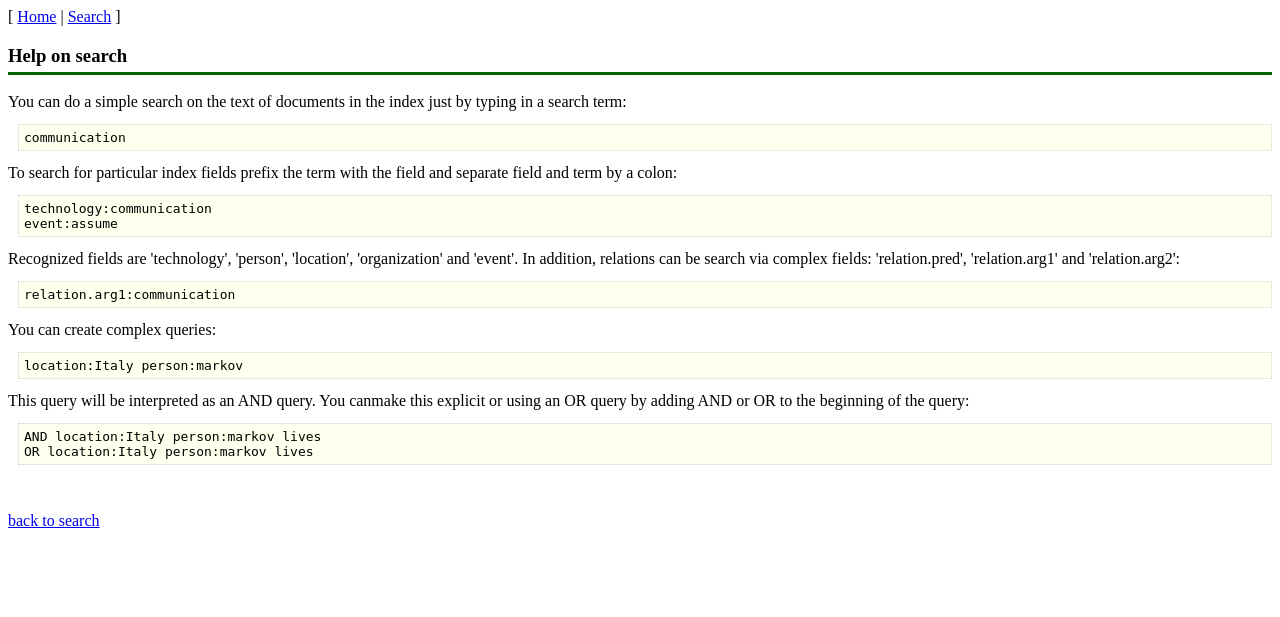
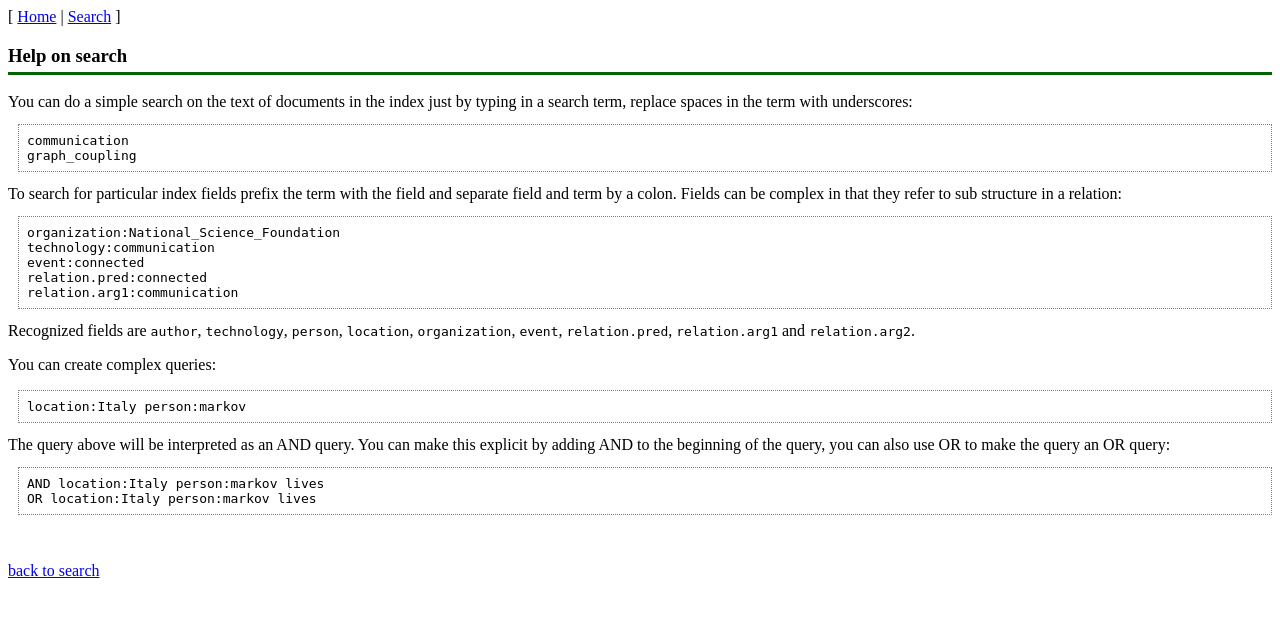
Before and after one commit to brandeis-llc/dtriac-pipeline, a Flask app: page /help in a window 1280 px wide. Shown: the top 617 px of the page. Run offline with Flask 2, Linux system fonts and the light colour scheme.

Commit message:
Added search functionality (displaying matching sentences).

```diff
--- a/scripts/site/main.py
+++ b/scripts/site/main.py
@@ -6,11 +6,8 @@ from utils.query import query
 from utils.misc import get_var
 
 
+INDEX_DOC = Index('demo_documents')
 INDEX_SEN = Index('demo_sentences')
-INDEX_SEC = Index('demo_sections')
-INDEX_DOC = Index('demo_documents')
-
-LOCAL_INDEX = '/Users/marc/Desktop/projects/dtra/dtra-534/samples/tmp/documents'
 
 
 app = Flask(__name__)
@@ -29,10 +26,12 @@ def search():
     if search == "true" and query:
         q = query(search_query)
         app.logger.debug("query=%s" % q)
-        result = INDEX_SEN.search(q)
-        #result = INDEX_DOC.search(q)
+        result = INDEX_DOC.search(q)
         app.logger.debug("scroll=%s" % result.scroll_id)
-        return render_template("search.html", query=search_query, result=result)
+        return render_template("search.html",
+                               query=search_query,
+                               result=result,
+                               sentence_index=INDEX_SEN)
     return render_template("search.html")
 
 
@@ -48,9 +47,9 @@ def doc():
     show_text = get_var(request, "show_text")
     docid = sentid.split('-')[0]
     doc = INDEX_DOC.get(docid)
-    source = Source(doc['_source'])
+    source = Source(None, doc['_source'])
     return render_template('doc.html', docid=docid, source=source,
-                           index=LOCAL_INDEX, show_text=show_text)
+                           show_text=show_text)
     return "%s\n<pre>%s</pre>" % (docid, pformat(doc))
 
 
--- a/scripts/site/static/css/main.css
+++ b/scripts/site/static/css/main.css
@@ -17,13 +17,23 @@ div.doclinks a:visited { text-decoration: none; }
 div.doclinks a:hover { text-decoration: underline; }
 div.doclinks a:active { text-decoration: none; }
 
-td a:link { text-decoration: none; }
-td a:visited { text-decoration: none; }
-td a:hover { text-decoration: underline; }
-td a:active { text-decoration: none; }
+div.searchresult a:link { text-decoration: none; color: #00c; }
+div.searchresult a:visited { text-decoration: none; color: #00c; }
+div.searchresult a:hover { text-decoration: underline; color: #00c; }
+div.searchresult a:active { text-decoration: none; color: #00c; }
 
 .padded { padding: 8px; }
 
 .bigger { font-size: 22px; }
 
-.example { margin-left: 10px;  background-color: #ffffee; padding: 5px; border: thin dotted lightgray; }
+.gray { color: gray; }
+
+.warn { color: red; }
+
+.searchresult { border: thin solid darkgray; padding: 5px; margin-top: 8px; }
+
+.term { color: #900; font-weight: bold; }
+
+.sentence { }
+
+.example { margin-left: 10px;  padding: 8px; border: thin dotted gray; }
--- a/scripts/site/templates/help.html
+++ b/scripts/site/templates/help.html
@@ -12,26 +12,32 @@
 
 {% block content %}
 
-You can do a simple search on the text of documents in the index just by typing in a search term:
+You can do a simple search on the text of documents in the index just by typing
+in a search term, replace spaces in the term with underscores:
 
 <pre class="example">
 communication
+graph_coupling
 </pre>
 
-To search for particular index fields prefix the term with the field and separate field and term by a colon:
+To search for particular index fields prefix the term with the field and
+separate field and term by a colon. Fields can be complex in that they refer to
+sub structure in a relation:
 
 <pre class="example">
+organization:National_Science_Foundation
 technology:communication
-event:assume
+event:connected
+relation.pred:connected
+relation.arg1:communication
 </pre>
 
-Recognized fields are 'technology', 'person', 'location', 'organization' and
-'event'. In addition, relations can be search via complex fields:
-'relation.pred', 'relation.arg1' and 'relation.arg2':
+Recognized fields are <code>author</code>, <code>technology</code>,
+<code>person</code>, <code>location</code>, <code>organization</code>,
+<code>event</code>, <code>relation.pred</code>, <code>relation.arg1</code>
+and <code>relation.arg2</code>.
 
-<pre class="example">
-relation.arg1:communication
-</pre>
+<p/>
 
 You can create complex queries:
 
@@ -39,8 +45,9 @@ You can create complex queries:
 location:Italy person:markov
 </pre>
 
-This query will be interpreted as an AND query. You canmake this explicit or
-using an OR query by adding AND or OR to the beginning of the query:
+The query above will be interpreted as an AND query. You can make this explicit
+by adding AND to the beginning of the query, you can also use OR to make the
+query an OR query:
 
 <pre class="example">
 AND location:Italy person:markov lives
--- a/scripts/site/utils/query.py
+++ b/scripts/site/utils/query.py
@@ -15,25 +15,23 @@ from elastic import Index
 def split_spec(spec):
     s = spec.split(':')
     if len(s) == 1:
-        return { "text": spec }
+        field = "text"
+        value = spec.replace('_', ' ')
     else:
-        return { s[0]: s[1] }
+        field = s[0]
+        value = s[1].replace('_', ' ')
+    match_type = "match_phrase" if ' '  in value else "match"
+    return { match_type: { field: value } }
 
 
 def query(spec):
-    spec = spec.strip()
-    if spec.find(' ') > -1:
-        if spec.startswith('AND'):
-            parts = [c.strip() for c in spec.split()][1:]
-            return query_and(parts)
-        elif spec.startswith('OR'):
-            parts = [c.strip() for c in spec.split()][1:]
-            return query_or(parts)
-        else:
-            parts = [c.strip() for c in spec.split()]
-            return query_and(parts)
+    parts = [p.strip() for p in spec.strip().split()]
+    if parts[0] == 'OR':
+        return query_or(parts[1:])
+    elif parts[0] == 'AND':
+        return query_and(parts[1:])
     else:
-        return { "query": { "match": split_spec(spec) } }
+        return query_and(parts)
 
 
 def query_and(specs):
@@ -45,7 +43,7 @@ def query_or(specs):
 
 
 def query_bool(query_type, specs):
-    matches = [ {"match": split_spec(spec) } for spec in specs ]
+    matches = [ split_spec(spec) for spec in specs ]
     return { "query": { "bool": { query_type: matches } } }
 
 
@@ -84,9 +82,17 @@ if __name__ == '__main__':
 
     idx = Index('demo_documents')
 
-    #test_queries(idx)
+    if False:
+        test_queries(idx)
 
-    for q in ["location:Italy",
-              "location:Italy person:Markov the",
-              "OR location:Italy person:Markov the"]:
-        test_query(idx, q)
+    if False:
+        for q in ["location:Italy",
+                  "location:Italy person:Markov the",
+                  "OR location:Italy person:Markov the"]:
+            test_query(idx, q)
+
+    if True:
+        print query("organization:National_Science_Foundation")
+        print query("OR door organization:National_Science_Foundation")
+        print query("AND location:Italy organization:National_Science_Foundation")
+        print query("technology:graph_coupling")
```
Also changed, not shown: scripts/site/templates/doc.html (+4 -4 lines), scripts/site/templates/search.html (+30 -12 lines), scripts/site/utils/elastic.py (+60 -8 lines).
